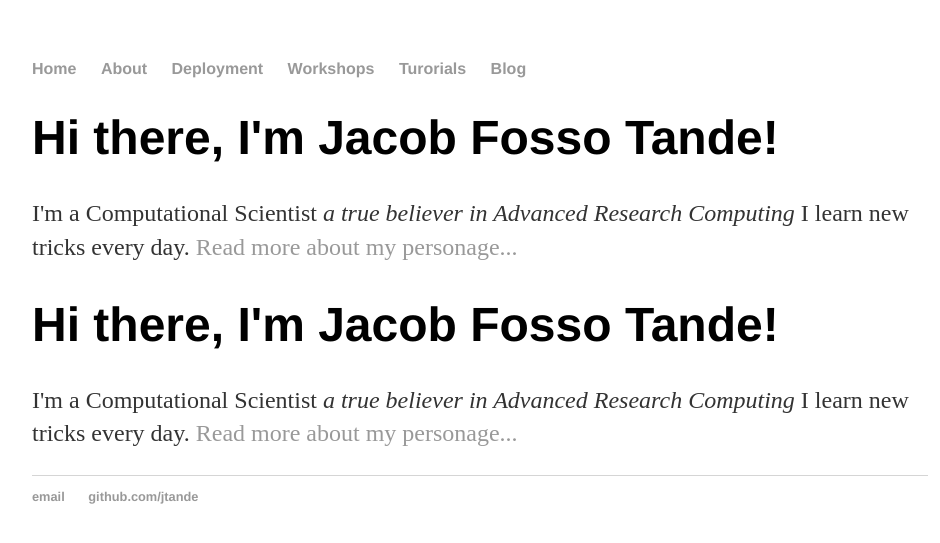
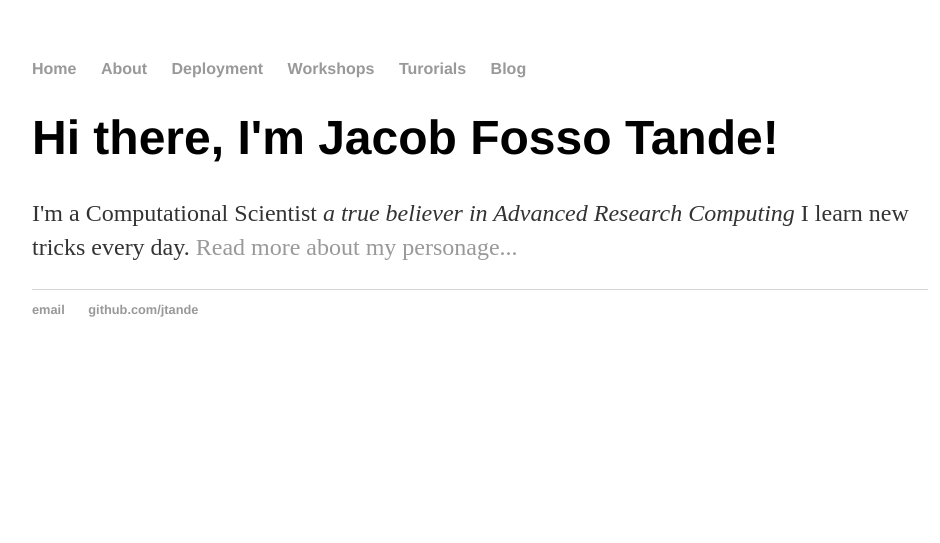
Before and after one commit to jtande/jtande.github.io, a Jekyll site: the page built from index.html, in a window 1280 px wide. Shown: the top 543 px of the page, without its empty margins (160-1100 px from the left). Built offline with Jekyll 4.4.1, drawn with Linux system fonts in a browser that asks for light colours.

Commit message:
Update default.html

```diff
--- a/_layouts/default.html
+++ b/_layouts/default.html
@@ -1,8 +1,8 @@
 <!DOCTYPE html>
+<html>
 <!--This is the main layout that will contain repeated elements like our head and footer.
 Now no need to repeat markups on every single page we create, making maintenance of our site much easier. -->
 
-<html>
 	<head>
 		<title>{{page.title Jacob Fosso Tande}}</title>
 		<!-- link to main stylesheet -->
@@ -21,10 +21,7 @@ Now no need to repeat markups on every single page we create, making maintenance
 		</nav>
 		<div class="container">
         {{ content }}
-    		<div class="blurb">
-        		<h1>Hi there, I'm Jacob Fosso Tande!</h1>
-				<p>I'm a Computational Scientist<em> a true believer in Advanced Research Computing</em> I learn new tricks every day. <a href="/about">Read more about my personage...</a></p>
-    		</div><!-- /.blurb -->
+
 		</div><!-- /.container -->
 		<footer>
     		<ul>
```
